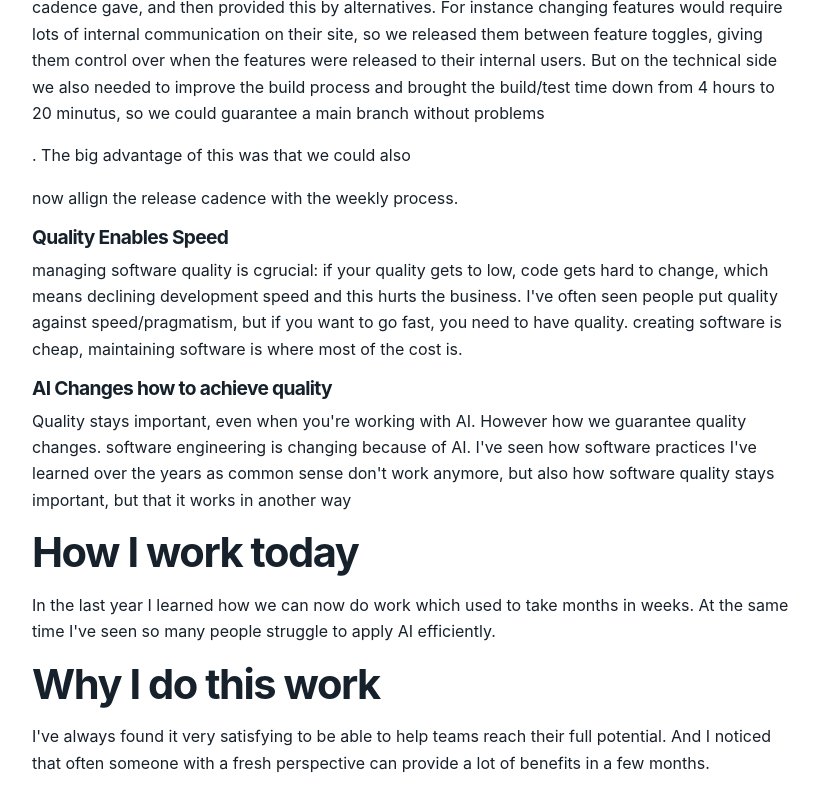
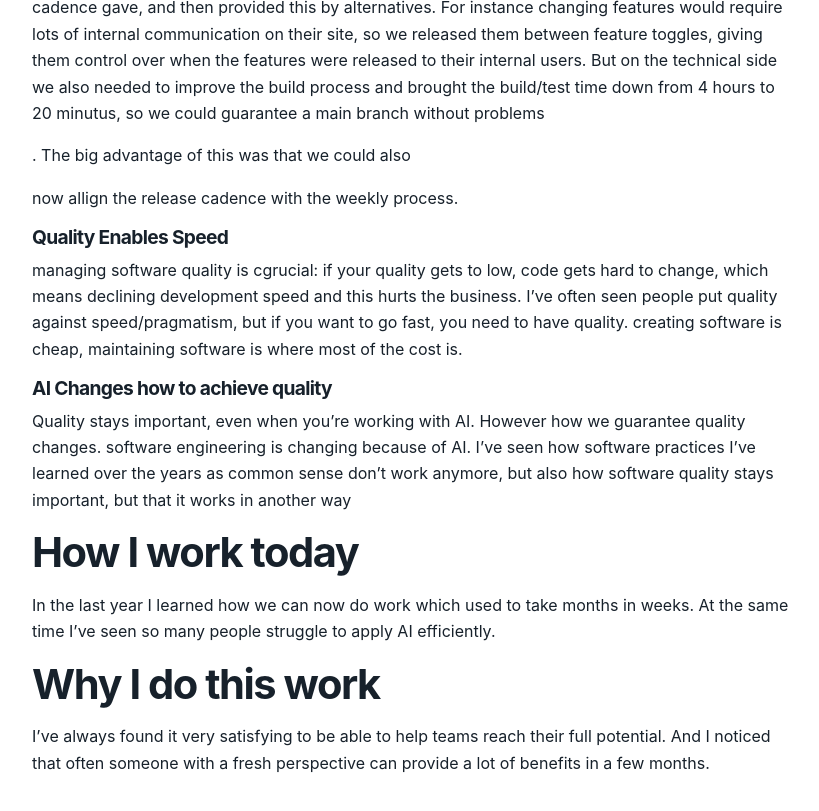
Before and after one commit to markijbema/ijbema_com, a Jekyll site: the page built from about.md, in a window 1280 px wide and 900 px high, scrolled down 1249 px. Shown: the top 811 px of the window, without its empty margins (228-1047 px from the left). Built offline with Jekyll 4.4.1, drawn with Linux system fonts in a browser that asks for light colours.

Commit message:
remove unnecessary config

```diff
--- a/about.md
+++ b/about.md
@@ -12,8 +12,6 @@ cta_copy:
 cta_label: "Start a conversation"
 cta_url: "/contact/"
 ---
-
-{::options smart_quotes="apos,apos,quot,quot" /}
 
 ## How I got here
 
```
